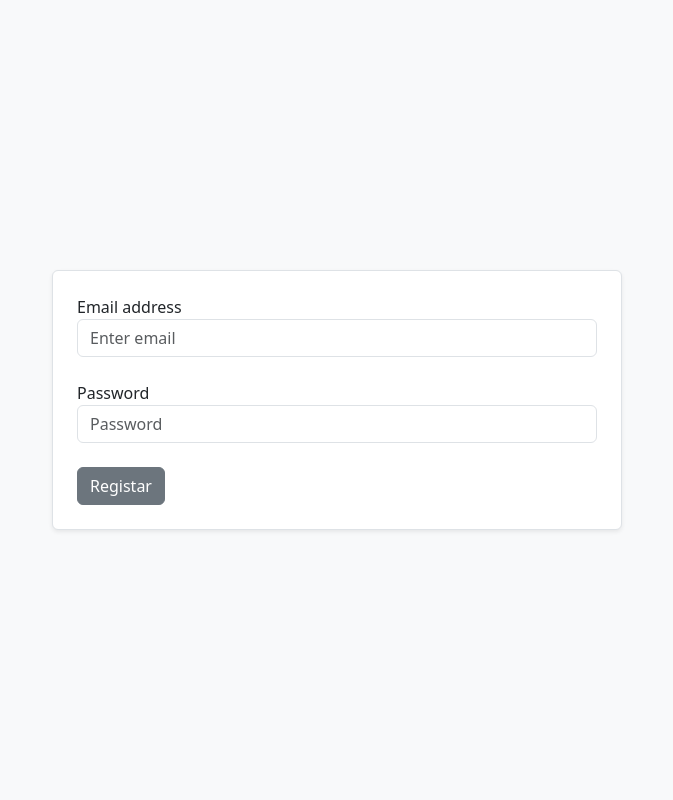
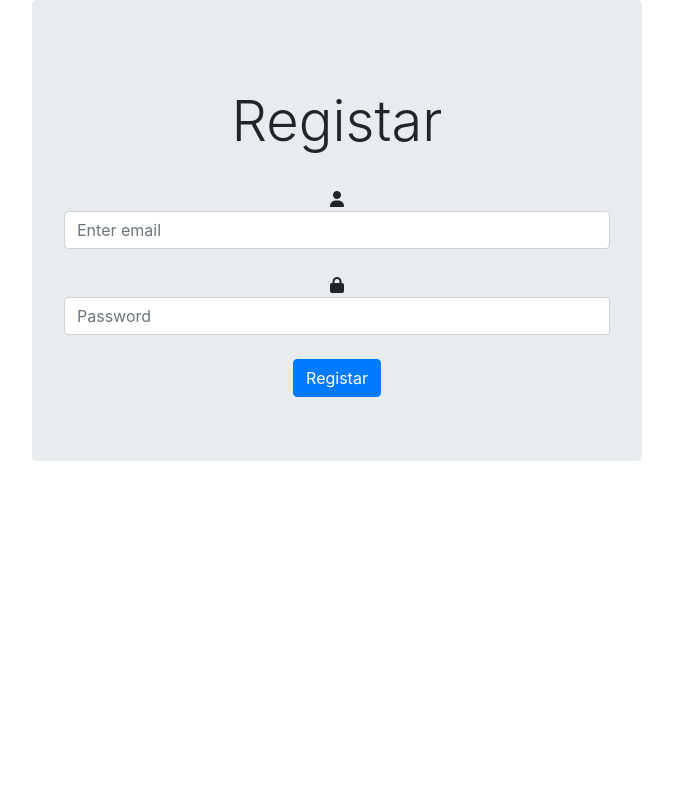
Before and after one commit to Trabalhos-Praticos/Gestor_de_Estagios, a Django app: page /register/ in a window 1280 px wide. Shown: the whole page, without its empty margins (303-976 px from the left). Run offline with Django 4.2, Linux system fonts and the light colour scheme; some libraries are stand-ins or nearby versions.

Commit message:
Registar

```diff
--- a/WebSite/G_Estagios/templates/G_Estagios/Register.html
+++ b/WebSite/G_Estagios/templates/G_Estagios/Register.html
@@ -5,31 +5,41 @@
     <meta name="viewport" content="width=device-width, initial-scale=1.0">
     <title>Register</title>
     <link href="https://cdn.jsdelivr.net/npm/bootstrap@5.3.2/dist/css/bootstrap.min.css" rel="stylesheet" integrity="sha384-T3c6CoIi6uLrA9TneNEoa7RxnatzjcDSCmG1MXxSR1GAsXEV/Dwwykc2MPK8M2HN" crossorigin="anonymous">
+    <link rel="stylesheet" href="https://maxcdn.bootstrapcdn.com/bootstrap/4.0.0/css/bootstrap.min.css">
+    <script src="https://kit.fontawesome.com/64d58efce2.js" crossorigin="anonymous"></script>
+
   </head>
 <body>
 
 
-  <div class='d-flex align-items-center justify-content-center vh-100 bg-light'>
-    <div class="container">
-      <div class="row">
-        <div class="col-md-6 mx-auto border p-4 shadow-sm bg-white rounded mt-4 mb-4 d-flex flex-column align-items-center">
-          <form action="{% url "registo" %}" class="sign-up-form w-100" method='POST'>
+  <div class="container-fluid">
+    <div class="row justify-content-center align-items-center">
+        <div class="col-md-6 text-center">
+            <div class="jumbotron">
+                <div class="forms-container">
+                  <form action="{% url "registo" %}" class="sign-in-form " method='POST'>
                     {% csrf_token %}
-              <div class="form-group mb-4 w-100">
-                <label for="inputEmail">Email address</label>
+                    <h2 class="title display-4 p-4">Registar</h2>
+                    <div class="form-group mb-4 ">
+                      <i class="fas fa-user"></i>
                       <input type="Email" class="form-control" id="inputEmail" placeholder="Enter email">
                       </div>
-                <div class="form-group mb-4 w-100">
-                  <label for="inputPassword">Password</label>
+                      <div class="form-group mb-4 ">
+                        <i class="fas fa-lock"></i>
                         <input type="Password" class="form-control" id="inputPassword" placeholder="Password">
                       </div>
-              <button type="submit" value="Register" class="btn btn-secondary align-items-center" >Registar</button>
+                    <div class="d-flex justify-content-center mt-3">
+                        <br>
+                        <button type="submit" value="Register" class="btn btn-primary" >Registar</button>
                 </form>
                 </div>
             </div>
         </div>
     </div>
 </div>
+
+
+
   <script src="https://code.jquery.com/jquery-3.5.1.slim.min.js"></script>
   <script src="https://cdn.jsdelivr.net/npm/@popperjs/core@2.9.1/dist/umd/popper.min.js"></script>
   <script src="https://stackpath.bootstrapcdn.com/bootstrap/4.5.2/js/bootstrap.min.js"></script>
```
Also changed, not shown: WebSite/G_Estagios/templates/G_Estagios/Login.html (+2 -29 lines). Lines whose indentation alone changed are shown as unchanged.
